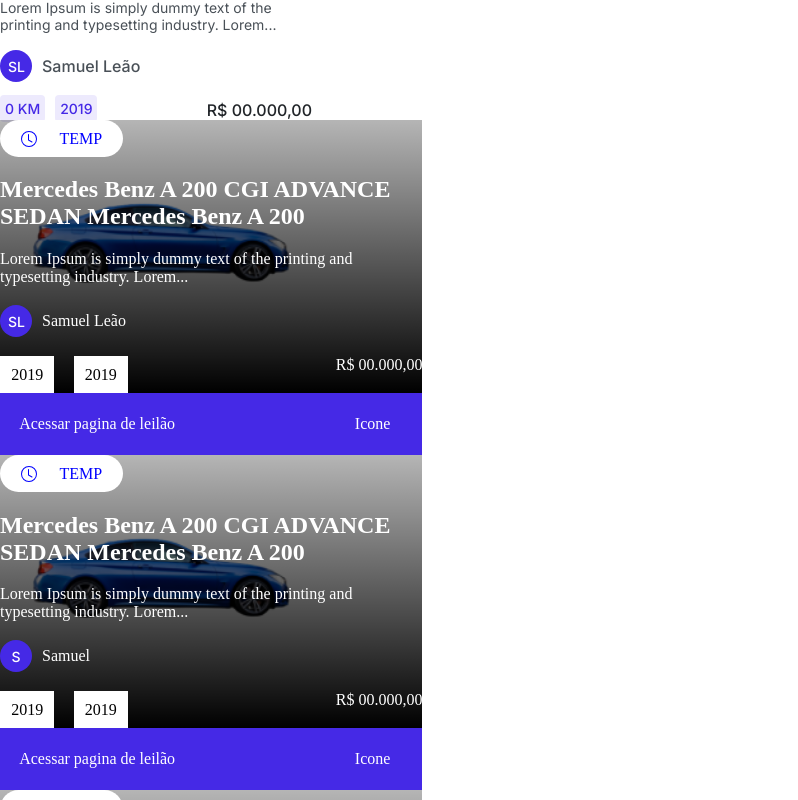
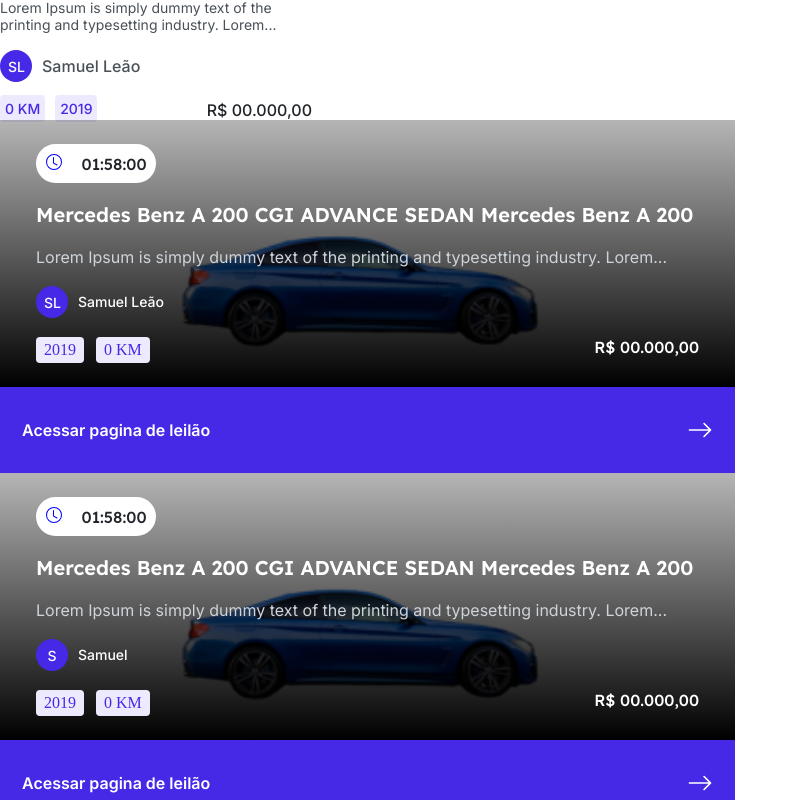
Before and after one commit to projeto-m6/frontend, a React (Vite) app: page / in a window 1280 px wide. Shown: the part 6360-7160 px from the top of the page, without its empty margins (0-798 px from the left). Built offline with nearby package versions, Linux system fonts and the light colour scheme.

Commit message:
feat: AuctionCards Component

```diff
--- a/src/components/AuctionCards/index.tsx
+++ b/src/components/AuctionCards/index.tsx
@@ -1,59 +1,59 @@
-import { IAnnouncement } from "../../mocks/auto-vehicles"
-import { AuctionArticle, AuctionTime, AuctionText, AuctionFooter, AuctionImage } from "./style"
-import {BsClock} from "react-icons/bs"
-import { Avatar } from "../Avatar"
+import { IAnnouncement } from '../../mocks/auto-vehicles';
+import {
+  AuctionArticle,
+  AuctionTime,
+  AuctionText,
+  AuctionFooter,
+  AuctionImage,
+  AuctionFooterAdvertiser,
+} from './style';
+import { BsClock, BsArrowRight } from 'react-icons/bs';
+import { Avatar } from '../Avatar';
+import { B1400, B2500, H6600, H7500 } from '../../styles/typography';
 
-interface IAuctionCardsProps{
-    announcement: IAnnouncement
+interface IAuctionCardsProps {
+  announcement: IAnnouncement;
 }
 
-export const AuctionCards = ({announcement}: IAuctionCardsProps) =>{
-
-    return(
-
+export const AuctionCards = ({ announcement }: IAuctionCardsProps) => {
+  return (
     <AuctionArticle>
-
       <AuctionImage>
         <img src={announcement.image[0]} alt="car" />
-                </AuctionImage>
         <AuctionText>
+          <AuctionTime>
+            <BsClock />
+            <H7500>01:58:00</H7500>
+          </AuctionTime>
+          <H6600>Mercedes Benz A 200 CGI ADVANCE SEDAN Mercedes Benz A 200 </H6600>
 
-
-                    <AuctionTime>
-                        <BsClock/>
-                        <p>TEMP</p>
-                    </AuctionTime>
-                        <div>
-                            <h2>Mercedes Benz A 200 CGI ADVANCE SEDAN Mercedes Benz A 200</h2>
-                        </div>
-
-                        <div>
-                            <p>{announcement.description}</p>
-                        </div>
+          <B1400>{announcement.description}</B1400>
 
           <div className="avatar">
-                            <Avatar username ={announcement.user.name}/>
-                            <p>{announcement.user.name}</p>
+            <Avatar username={announcement.user.name} />
+            <B2500>{announcement.user.name}</B2500>
           </div>
 
           <div className="price">
             <div>
               <p>{announcement.year}</p>
-                                <p>{announcement.year}</p>
+              <p>{announcement.mileage}</p>
             </div>
-                            <p>{announcement.price}</p>
+            <H7500>{announcement.price}</H7500>
           </div>
-
         </AuctionText>
-
-
+      </AuctionImage>
+      {true ? (
         <AuctionFooter>
           <p>Acessar pagina de leilão</p>
-                <p>Icone</p>
+          <BsArrowRight />
         </AuctionFooter>
-
+      ) : (
+        <AuctionFooterAdvertiser>
+          <button>Editar</button>
+          <button>Ver Como</button>
+        </AuctionFooterAdvertiser>
+      )}
     </AuctionArticle>
-
-
-    )
-}
+  );
+};
--- a/src/components/AuctionCards/style.tsx
+++ b/src/components/AuctionCards/style.tsx
@@ -1,80 +1,134 @@
-import { display } from "@mui/system";
-import styled from "styled-components";
+import styled from 'styled-components';
 
-
-export const AuctionContainer = styled.div`
-
-`
+export const AuctionContainer = styled.div``;
 
 export const AuctionArticle = styled.article`
-    width: 33%;
-    border-radius: 5px;
-
-
-    `
+  min-width: 20.5rem;
+  max-width: 45.9375rem;
+  border-radius: 0.3125rem;
+`;
 
 export const AuctionImage = styled.section`
-
-
-
-    img{
+  position: relative;
+  img {
     position: absolute;
-        width: 26%;
+    top: 0;
+    left: 0;
+    width: 100%;
+    height: 100%;
+    z-index: -1;
+    object-fit: contain;
   }
-
-    `
+`;
 
 export const AuctionTime = styled.div`
-    background-color: white;
+  background-color: ${({ theme }) => theme.white};
+  padding: 0.5rem;
   color: blue;
-    width: 123px;
-    padding: .6rem;
-    border-radius: 32px;
+  padding: 0.6rem;
+  width: fit-content;
+  border-radius: 2rem;
   display: flex;
-    align-items: center;
-    justify-content: space-around
-    `
-
+  gap: 1.25rem;
+  h6 {
+    color: ${({ theme }) => theme.grey1};
+  }
+`;
 
 export const AuctionText = styled.div`
-
-    position: relative;
-    z-index: 99;
+  width: 100%;
+  height: 100%;
   color: white;
   background: linear-gradient(180deg, rgba(0, 0, 0, 0.29) 0%, #000000 100%);
   display: flex;
   gap: 1.2rem;
   flex-direction: column;
+  padding: 1.5rem 2.25rem;
 
-    .avatar{
+  & > h6 {
+    color: ${({ theme }) => theme.white};
+  }
+
+  p {
+    color: ${({ theme }) => theme.grey5};
+  }
+
+  .avatar {
+    display: none;
+    p {
+      color: ${({ theme }) => theme.white};
+    }
+  }
+
+  .price {
+    display: flex;
+    flex-direction: column;
+    gap: 1.25rem;
+    h6 {
+      color: ${({ theme }) => theme.white};
+    }
+  }
+
+  .price > div {
+    display: flex;
+    gap: 0.75rem;
+  }
+  .price > div p {
+    color: ${({ theme }) => theme.brand1};
+    padding: 0.25rem 0.5rem;
+    background-color: ${({ theme }) => theme.brand4};
+    border-radius: 0.25rem;
+  }
+
+  @media (min-width: 764px) {
+    .avatar {
       display: flex;
       align-items: center;
     }
 
+    .price {
+      flex-direction: row;
+      justify-content: space-between;
+    }
+  }
+`;
 
-    .price{
+export const AuctionFooter = styled.div`
+  font-family: 'Inter';
+  font-weight: 600;
+  font-size: 1rem;
   display: flex;
   justify-content: space-between;
+  align-items: center;
+  color: ${({ theme }) => theme.white};
+  width: 100%;
+  background-color: ${({ theme }) => theme.brand1};
+  padding: 1.875rem 1.375rem;
+
+  svg {
+    color: ${({ theme }) => theme.white};
+    font-size: 26px;
   }
+`;
 
-    .price>div{
+export const AuctionFooterAdvertiser = styled.div`
   display: flex;
-        gap: 1.2rem;
+  justify-content: start;
+  gap: 1rem;
+  background-color: ${({ theme }) => theme.brand1};
+  padding: 1.875rem 1.375rem;
+
+  button {
+    border: 0.0938rem solid ${({ theme }) => theme.grey10};
+    border-radius: 0.25rem;
+    color: ${({ theme }) => theme.grey10};
+    background-color: transparent;
+    padding: 1.1875rem 1.25rem;
+
+    font-family: 'Inter';
+    font-weight: 600;
+    font-size: 0.875rem;
+
+    cursor: pointer;
   }
-    .price>div p{
-        color: black;
-        padding: 0.6rem 0.7rem;
-        background-color: white;
-    }
-`
-
-export const AuctionFooter = styled.div`
-    display: flex;
-    padding: 0 2rem 0 1.2rem;
-    justify-content: space-between;
-    align-items: center;
-    color: white;
-    width: 100%;
-    height: 62px;
-    background-color: #4529E6
-`
+`;
```
Lines whose indentation alone changed are shown as unchanged.
